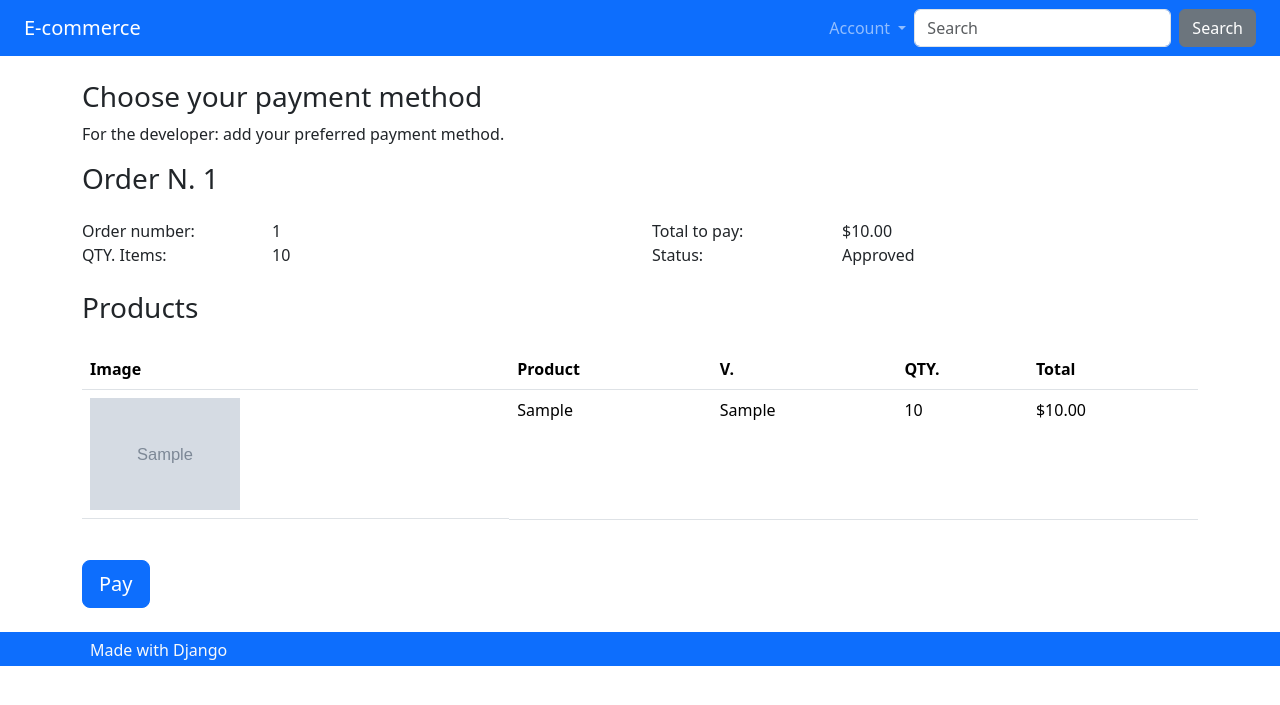
After one commit to brunoF-Silva/django-ecommerce, a Django app: page /order/pagar/1 in a window 1280 px wide. The commit adds this page. Shown: the top 705 px of the page. Run offline with Django 5.2, Linux system fonts and the light colour scheme; a user stored in the database is signed in; tables that the repository leaves empty hold one stand-in row (values such as "Sample post"); grey boxes marked "Sample" are stand-in pictures; some libraries are stand-ins or nearby versions.

Commit message:
feat: add place the order
This commit adds the "place the order" feature, allowing users to make a valid
purchase request.

- `PlaceOrderView` assumed the functionality held by
`PaymentDetailView`.
- `PaymentDetailView` now secures that users can only see their own
orders.
- `PlaceOrderView` doesn't allow users to access the payment section
when logged out or when the cart is empty. A client's cart will also
auto-update the number of items in a request stored in the shopping cart
based on available stock for those items within seven days, if users
finally decide to buy the items.

```diff
--- a/orders/models.py
+++ b/orders/models.py
@@ -7,6 +7,7 @@ class Order(models.Model):
     ''' Order model '''
     user = models.ForeignKey(User, on_delete=models.CASCADE)
     total = models.FloatField()
+    total_qty = models.PositiveIntegerField()
     status = models.CharField(
         default="C",
         max_length=1,
--- a/orders/templates/order/payment.html
+++ b/orders/templates/order/payment.html
@@ -0,0 +1,25 @@
+{% extends 'base.html' %}
+
+{% block titulo %}Payment | {% endblock %}
+
+{% load omfilters %}
+{% load static %}
+
+{% block content %}
+<div class="row">
+    <div class="col">
+        <h3>Choose your payment method</h3>
+        <p>For the developer: add your preferred payment method.</p>
+    </div>
+</div>
+
+{% include 'partials/_order.html' %}
+
+<div class="row mt-4">
+    <div class="col">
+        <a href="#" class="btn btn-primary btn-block btn-lg">Pay</a>
+    </div>
+</div>
+
+
+{% endblock %}
--- a/orders/urls.py
+++ b/orders/urls.py
@@ -4,7 +4,8 @@ from . import views
 app_name = 'order'
 
 urlpatterns = [
-    path('', views.PaymentView.as_view(), name="payment"),
+    path('pagar/<int:pk>', views.PaymentDetailView.as_view(), name="payment"),
     path('placeorder/', views.PlaceOrderView.as_view(), name="placeorder"),
+    path('list/', views.ListOrderView.as_view(), name="list"),
     path('detail/', views.OrderDetailView.as_view(), name="detail"),
 ]
--- a/orders/views.py
+++ b/orders/views.py
@@ -1,15 +1,128 @@
-from django.shortcuts import render
+from django.shortcuts import render, redirect, reverse
 from django.views import View
-from django.views.generic import DetailView
+from django.views.generic import ListView, DetailView
 from django.http import HttpResponse
+from django.contrib import messages
 
-class PaymentView(View):
-    def get(self, *args, **kwargs):
-        return HttpResponse("Payment")
+from products.models import Variation
+from .models import Order, OrderItem
+
+from utils import utils
+
+class DispatchLoginRequired(View):
+    def dispatch(self, *args, **kwargs):
+        if not self.request.user.is_authenticated:
+            return redirect('profile:create')
+
+        return super().dispatch(*args, **kwargs)
+
+class PaymentDetailView(DispatchLoginRequired, DetailView):
+    template_name = 'order/payment.html'
+    model = Order
+    pk_url_kwarg = 'pk'
+    context_object_name = 'order'
+
+    def get_queryset(self, *args, **kwargs):
+        qs = super().get_queryset(*args, **kwargs)
+        qs = qs.filter(user=self.request.user)
+        return qs
 
 class PlaceOrderView(View):
+    template_name = 'order/payment.html'
+
     def get(self, *args, **kwargs):
-        return HttpResponse("PlaceOrder")
+        if not self.request.user.is_authenticated:
+            messages.error(
+                self.request,
+                'You need to log in.'
+            )
+            return redirect('profile:create')
+        if not self.request.session.get('cart'):
+            messages.error(
+                self.request,
+                'Empty cart.'
+            )
+            return redirect('product:list')
+
+        cart = self.request.session.get('cart')
+        cart_variation_ids = [v for v in cart]
+        bd_variations = list(
+            Variation.objects.select_related('product')
+            .filter(id__in=cart_variation_ids)
+        )
+        for variation in bd_variations:
+            vid = str(variation.id)
+
+            stock = variation.stock
+            qtd_cart = cart[vid]['quantity']
+            unit_price = cart[vid]['unit_price']
+            promo_unit_price = cart[vid]['promotional_unit_price']
+
+            error_msg_stock = ''
+
+            if stock < qtd_cart:
+                cart[vid]['quantity'] = stock
+                cart[vid]['quantitative_pricing'] = stock * unit_price
+                cart[vid]['promotional_quantitative_pricing'] = stock * \
+                    promo_unit_price
+
+                error_msg_stock = 'Insufficient stock for some products in your cart. '\
+                    'We have reduced the quantity of these products. Please '\
+                    'check which products were affected below.'
+
+                if error_msg_stock:
+                    messages.error(
+                        self.request,
+                        error_msg_stock
+                    )
+
+                    self.request.session.save()
+                    return redirect('product:cart')
+
+        cart_total_qty = utils.cart_total_qty(cart)
+        cart_total_amount = utils.cart_totals(cart)
+
+        order = Order(
+            user=self.request.user,
+            total=cart_total_amount,
+            total_qty=cart_total_qty,
+            status='C',
+        )
+
+        order.save()
+
+        OrderItem.objects.bulk_create(
+            [
+                OrderItem(
+                    order=order,
+                    product=v['product_name'],
+                    product_id=v['product_id'],
+                    variation=v['variation_name'],
+                    variation_id=v['variation_id'],
+                    price=v['quantitative_pricing'],
+                    price_promo=v['promotional_quantitative_pricing'],
+                    quantity=v['quantity'],
+                    image=v['image'],
+                ) for v in cart.values()
+            ]
+        )
+
+        del self.request.session['cart']
+
+        return redirect(
+            reverse(
+                'order:payment',
+                kwargs={
+                    'pk': order.pk,
+                }
+            )
+        )
+
 class OrderDetailView(View):
     def get(self, *args, **kwargs):
         return HttpResponse("OrderDetail")
+
+
+class ListOrderView(View):
+    def get(self, *args, **kwargs):
+        return HttpResponse("List")
--- a/products/templates/product/cart.html
+++ b/products/templates/product/cart.html
@@ -24,7 +24,7 @@
             <div class='table-responsive'>
                 <table class="table">
                     <tr>
-                        <td class="font-weight-bold">Total</td>
+                        <td class="fw-bold">Total</td>
                         <td>{{ cart|cart_totals|format_price_usa }}</td>
                     </tr>
                 </table>
--- a/products/templates/product/checkout.html
+++ b/products/templates/product/checkout.html
@@ -72,7 +72,7 @@
 
 <div class="row">
     <div class="col">
-        <a class="btn btn-block btn-primary btn-lg" href="{% url 'order:payment' %}">
+        <a class="btn btn-block btn-primary btn-lg" href="{% url 'order:placeorder' %}">
             Place Order and Pay
         </a>
     </div>
--- a/store/settings.py
+++ b/store/settings.py
@@ -140,10 +140,10 @@ STATIC_URL = '/static/'
 
 DEFAULT_AUTO_FIELD = 'django.db.models.BigAutoField'
 
-STATIC_ROOT  = os.path.join(BASE_DIR, 'static')
+STATIC_ROOT = os.path.join(BASE_DIR, 'staticfiles')
 
 STATICFILES_DIRS = [
-    os.path.join(BASE_DIR, 'templates/static')
+    os.path.join(BASE_DIR, 'static')
 ]
 
 MEDIA_URL = '/media/'
--- /dev/null
+++ b/templates/partials/_order.html
@@ -0,0 +1,57 @@
+{% load static %}
+{% load omfilters %}
+
+<div class="row">
+    <div class="col">
+        <h3>{{ order }}</h3>
+
+        <div class="row mt-4">
+            <div class="col-lg-2 font-weight-bold">Order number:</div>
+            <div class="col-lg-4">{{ order.id }}</div>
+            <div class="col-lg-2 font-weight-bold">Total to pay:</div>
+            <div class="col-lg-4">{{ order.total|format_price_usa  }}</div>
+
+            <div class="col-lg-2 font-weight-bold">QTY. Items:</div>
+            <div class="col-lg-4">{{ order.total_qty }}</div>
+            <div class="col-lg-2 font-weight-bold">Status:</div>
+            <div class="col-lg-4">{{ order.get_status_display }}</div>
+        </div>
+
+        <div class="row mt-4">
+            <div class="col">
+                <h3>Products</h3>
+            </div>
+        </div>
+
+        <div class="table-responsive mt-3">
+            <table class="table">
+                <tr>
+                    <th class="d-none d-lg-block">Image</th>
+                    <th>Product</th>
+                    <th>V.</th>
+                    <th>QTY.</th>
+                    <th>Total</th>
+                </tr>
+
+                {% for row in order.orderitem_set.all %}
+                <tr>
+                    <td class="d-none d-lg-block">
+                        <img class="cart-img" src="{% get_media_prefix %}{{ row.image }}">
+                    </td>
+                    <td>{{ row.product }}</td>
+                    <td>{{ row.variation }}</td>
+                    <td>{{ row.quantity }}</td>
+                    <td>
+                        {% if row.promotional_price %}
+                        {{ row.promotional_price|format_price_usa  }}
+                        {% else %}
+                        {{ row.price|format_price_usa  }}
+                        {% endif %}
+                    </td>
+                </tr>
+                {% endfor %}
+
+            </table>
+        </div>
+    </div>
+</div>
```
Also changed, not shown: orders/migrations/0002_order_total_qty.py (added).
